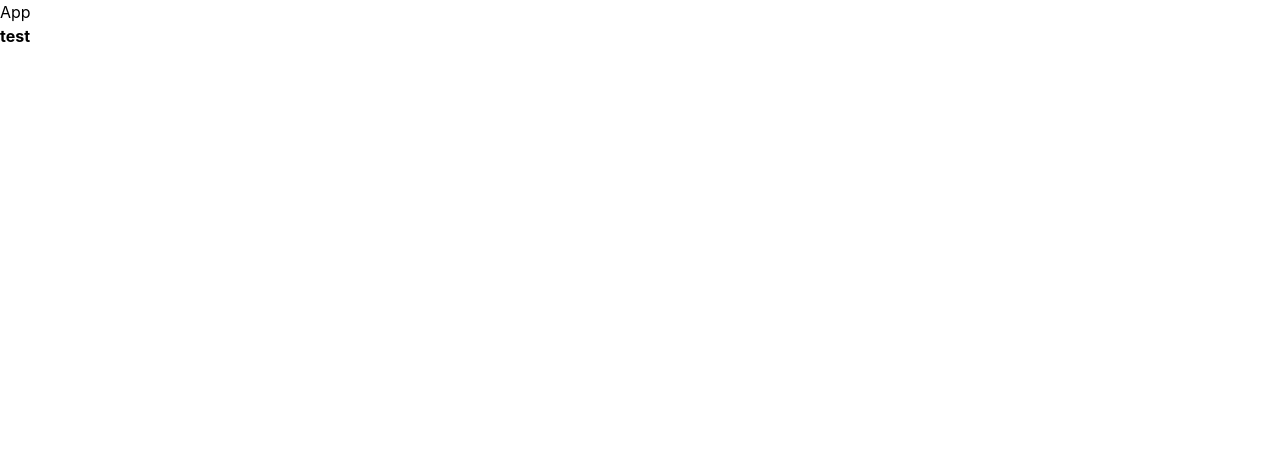
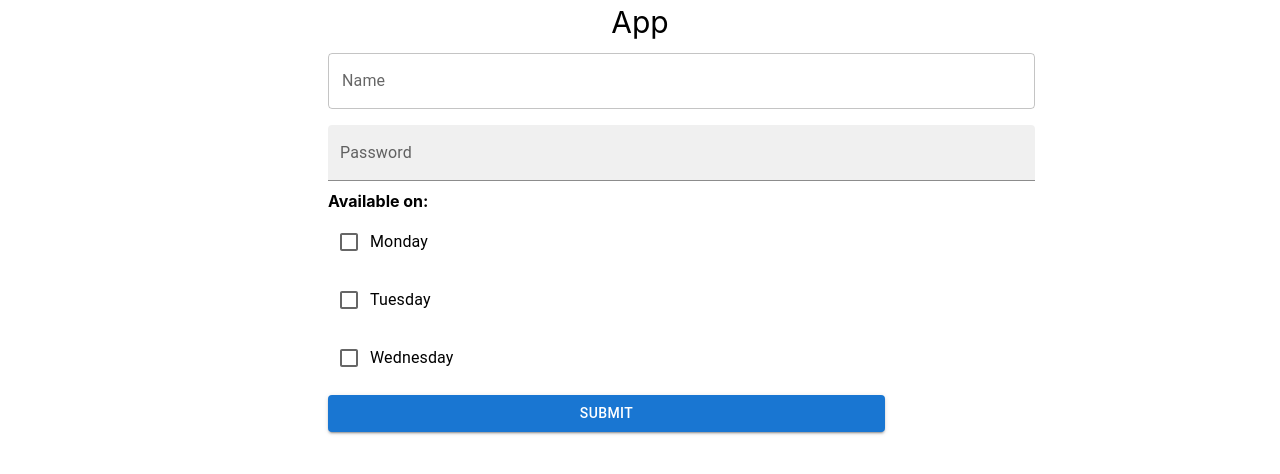
Before and after one commit to devamcodes/Frontend_Challenge, a React (Create React App) app: page / in a window 1280 px wide. Shown: the top 474 px of the page. Built offline with nearby package versions, Linux system fonts and the light colour scheme.

Commit message:
Update and Create card

```diff
--- a/src/App.js
+++ b/src/App.js
@@ -1,18 +1,142 @@
+import TextField from '@mui/material/TextField';
+import FormControlLabel from '@mui/material/FormControlLabel';
+import Box from '@mui/material/Box';
+import Checkbox from '@mui/material/Checkbox'
+import Button from '@mui/material/Button';
+import { useState,useEffect } from 'react';
+
 function App() {
+  var user1={
+    id:1,
+    name:"Kushal",
+    password:"123kushal",
+    days:{
+      monday:true,
+      tuesday:false,
+      wednesday:true
+    }
+  }
+  var user2={
+    id:2,
+    name:"user2",
+    password:"123kushal",
+    days:{
+      monday:true,
+      tuesday:false,
+      wednesday:false
+    }
+  }
+  var user3={
+    id:3,
+    name:"user3",
+    password:"@user1234",
+    days:{
+      monday:true,
+      tuesday:true,
+      wednesday:true
+    }
+  }
+  var user4={
+    id:4,
+    name:"kunj",
+    password:"@kunj123",
+    days:{
+      monday:true,
+      tuesday:true,
+      wednesday:false
+   }
+  }
+  var user5={
+    id:5,
+    name:"Devam",
+    password:"@devam",
+    days:{
+      monday:true,
+      tuesday:true,
+      wednesday:false
+   }
+  }
+
+  const [allUser,setAllUser]=useState([user1,user2,user3,user4,user5])
+  const [user,setUser]=useState({id:0,name:'',password:'',days:{monday:false,tuesday:false,wednesday:false}})
+  const onChange=(e)=>{
+      setUser({...user,[e.target.name]:e.target.value})
+    }
+
+    const update=(user)=>{
+      setUser(user)
+    }
+    const updateClick=(user)=>{
+      let tempUser=allUser;
+      for (let index = 0; index < tempUser.length; index++) {
+        if(tempUser[index].id===user.id){
+          tempUser[index].name=user.name;
+          tempUser[index].password=user.password;
+          tempUser[index].days.monday=user.days.monday;
+          tempUser[index].days.tuesday=user.days.tuesday;
+          tempUser[index].days.wednesday=user.days.wednesday;
+          break;
+        }
+      }
+      setAllUser(tempUser)
+    }
+
+
+  const hendleclick=(updateUser)=>{
+    if(updateUser.id!==0){
+      updateClick(updateUser)
+      setUser({id:0,name:"",password:"",days:{monday:false,tuesday:false,wednesday:false}})
+    }
+    else{
+    user.id=Math.random()
+    setAllUser(allUser.concat(user))
+    setUser({id:0,name:"",password:"",days:{monday:false,tuesday:false,wednesday:false}})
+    }
+
+  }
+  const onCheckMonday=(e)=>{
+    setUser(element=>{
+      const days={...element.days}
+      days.monday=e.target.checked
+        return {...element,days}
+    })
+  }
+  const onCheckTuesday=(e)=>{
+    setUser(element=>{
+      const days={...element.days}
+      days.tuesday=e.target.checked
+        return {...element,days}
+    })
+
+  }
+  const onCheckWednesday=(e)=>{
+    setUser(element=>{
+      const days={...element.days}
+      days.wednesday=e.target.checked
+        return {...element,days}
+    })
+  }
+
   return (
-    <div className="App">
-      <header className="App-header">App</header>
-      <div>
-        <span className="font-bold">test</span>
-        {/* user card 1 */}
-
-        {/* user card 2 */}
-
-        {/* user card 3 */}
-
-        {/* user card 4 */}
-
-        {/* user card 5 */}
+    <div className="conatiner">
+      <h1 style={{'fontSize':"30px",textAlign:'center'}}>App</h1>
+      <div style={{'width':"50%","margin":'auto'}}>
+        <Box
+          component="form"
+          sx={{
+            '& > :not(style)': { m: 1, width: '70ch', }
+          }}
+          noValidate
+          autoComplete="off"
+        >
+          <TextField id="outlined-basic"value={user.name} label="Name" variant="outlined" name='name' onChange={onChange}/>
+          <TextField id="filled-basic" value={user.password} label="Password" variant="filled" name="password" onChange={onChange} />
+          <strong>Available on:</strong>
+          <FormControlLabel control={<Checkbox id='monday' checked={user.days.monday} name='monday' onClick={onCheckMonday}/>} label="Monday" />
+          <FormControlLabel control={<Checkbox id='tuesday' checked={user.days.tuesday} name="tuesday" onClick={onCheckTuesday}/>} label="Tuesday" />
+          <FormControlLabel control={<Checkbox id='wednesday' checked={user.days.wednesday} name="wednesday"onClick={onCheckWednesday}/>}label="Wednesday" />
+          <Button variant="contained" onClick={()=>{hendleclick(user)}}>Submit</Button>
+        </Box>
       </div>
     </div>
   );
```
